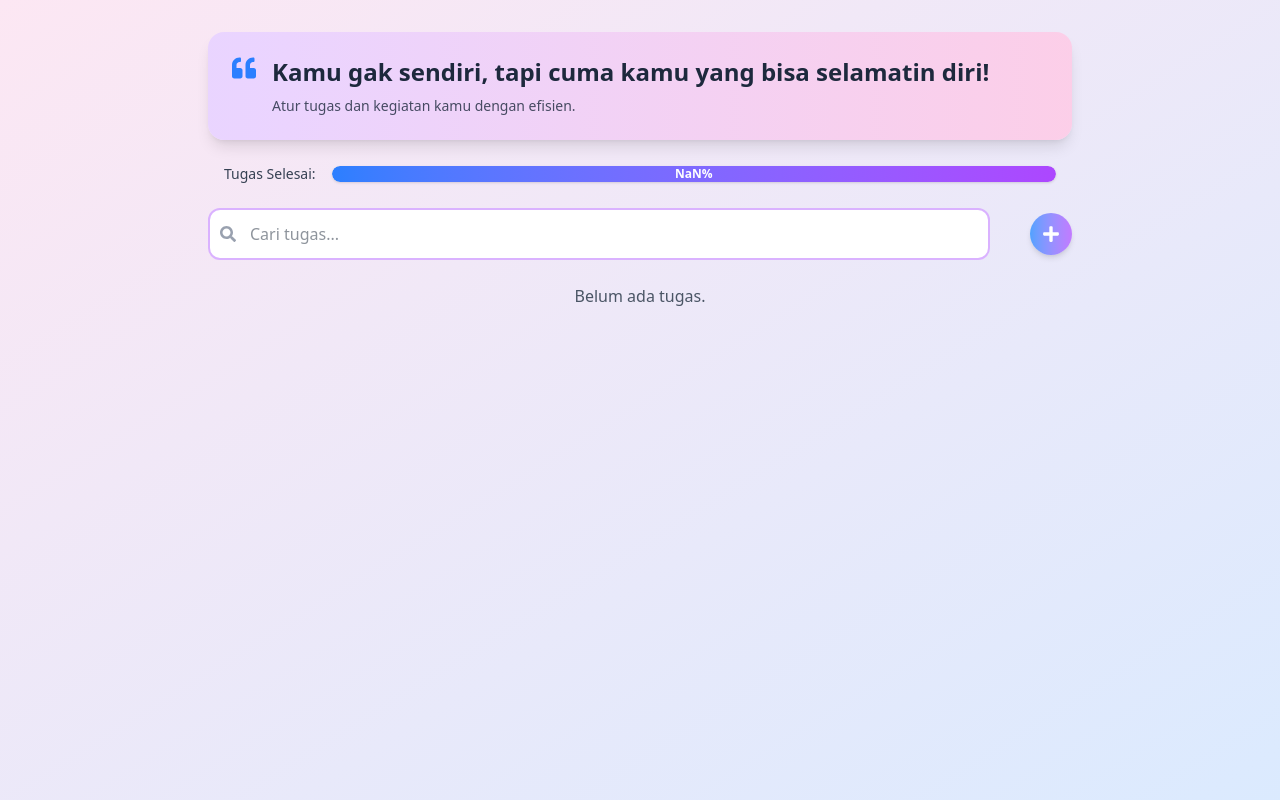
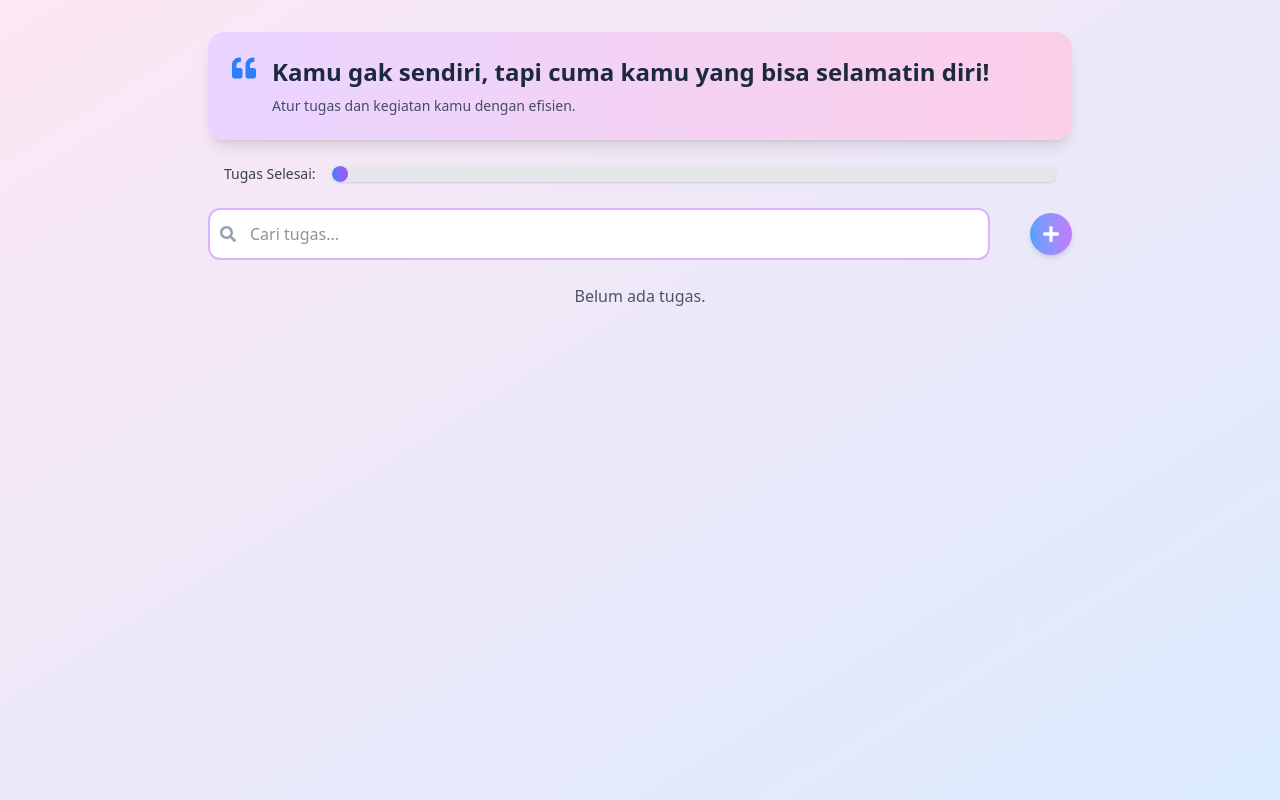
Before and after one commit to aliefibnu/todo-list, a Next.js app: page / in a window 1280 px wide. Built offline with nearby package versions, Linux system fonts and the light colour scheme.

Commit message:
debug NaN% on progress

```diff
--- a/src/app/page.tsx
+++ b/src/app/page.tsx
@@ -21,6 +21,7 @@ export default function TodoPage() {
   const [filteredTodos, setFilteredTodos] = useState<Todo[]>([]);
   const [idTodoToEdit, setIdTodoToEdit] = useState<number | null>(null);
   const [isEditFormVisible, setIsEditFormVisible] = useState(false);
+  const [progress, setProgress] = useState(0);
 
   useEffect(() => {
     try {
@@ -50,6 +51,19 @@ export default function TodoPage() {
   }, [todos, isSorted]);
 
   useEffect(() => {
+    if (todos.length > 0) {
+      const completedCount = todos.filter(
+        (todo) => todo.status === "completed"
+      ).length;
+      const totalCount = todos.length;
+      const thisProgress = Math.round((completedCount / totalCount) * 100);
+      setProgress(isNaN(thisProgress) ? 0 : thisProgress);
+    } else {
+      setProgress(0);
+    }
+  }, [todos]);
+
+  useEffect(() => {
     if (search === "") {
       setFilteredTodos(todos);
     } else {
@@ -75,13 +89,7 @@ export default function TodoPage() {
     <div className="flex flex-col items-center min-h-screen bg-gradient-to-br from-pink-100 to-blue-100 dark:from-gray-800 dark:to-gray-900 transition-colors duration-300 overflow-x-hidden">
       <div className="w-full max-w-4xl px-4 py-8">
         <Banner />
-        <ProgressBar
-          progress={Math.round(
-            (todos.filter((todo) => todo.status === "completed").length /
-              todos.length) *
-              100
-          )}
-        />
+        <ProgressBar progress={progress} />
         <div className="mt-6 space-y-4">
           <div className="flex justify-between items-center gap-x-10">
             <SearchBar searchValue={search} setSearchValue={setSearch} />
```
